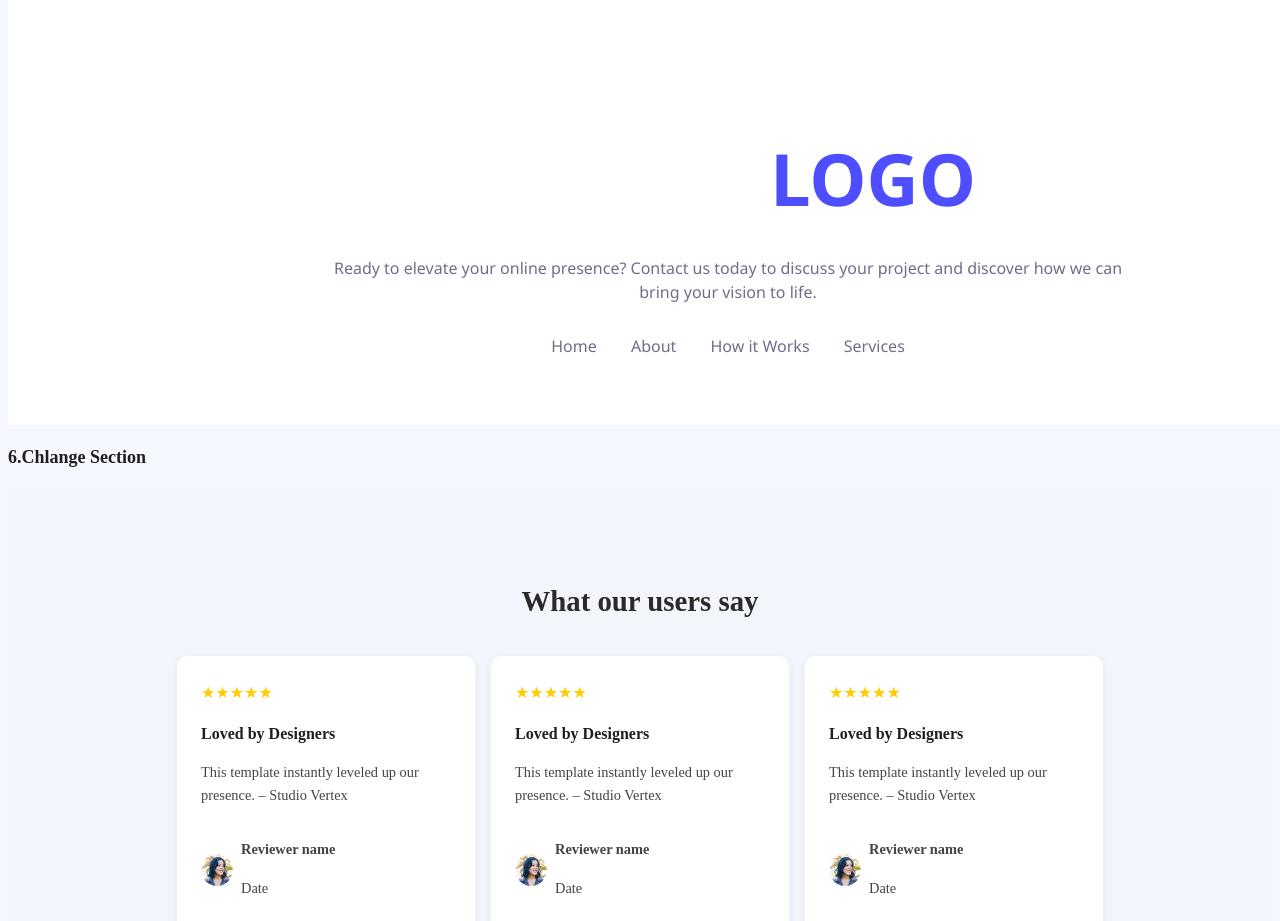
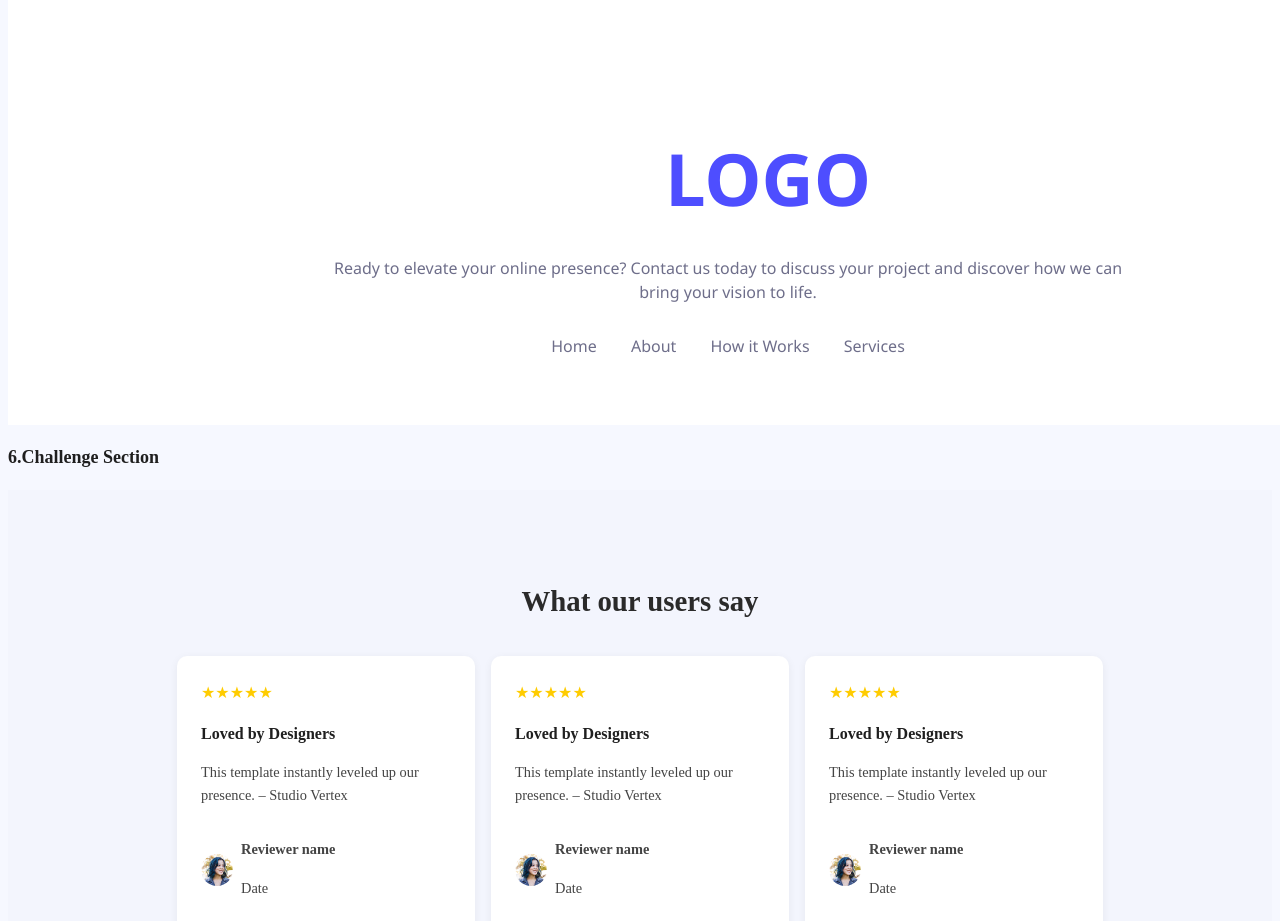
Before and after one commit to JobayerAhmed41/first-assignment-, a plain HTML site: page index.html in a window 1280 px wide. Shown: the part 2600-3521 px from the top of the page. Drawn offline with Linux system fonts and the light colour scheme.

Commit message:
footer logo padding change section commit

```diff
--- a/index.html
+++ b/index.html
@@ -90,7 +90,7 @@
   </div>
 
  </section>
-<h3>6.Chlange Section</h3>
+<h3>6.Challenge Section</h3>
   <!-- Users’ Feedback Section -->
   <section class="testimonials">
     <h2>What our users say</h2>
--- a/style.css
+++ b/style.css
@@ -245,7 +245,7 @@ button:hover {
   color: #4e4eff;
   margin-bottom: 20px;
   font-weight: 900px;
-  padding-left: 290px;
+  padding-left: 80px;
 
 }
 
```
